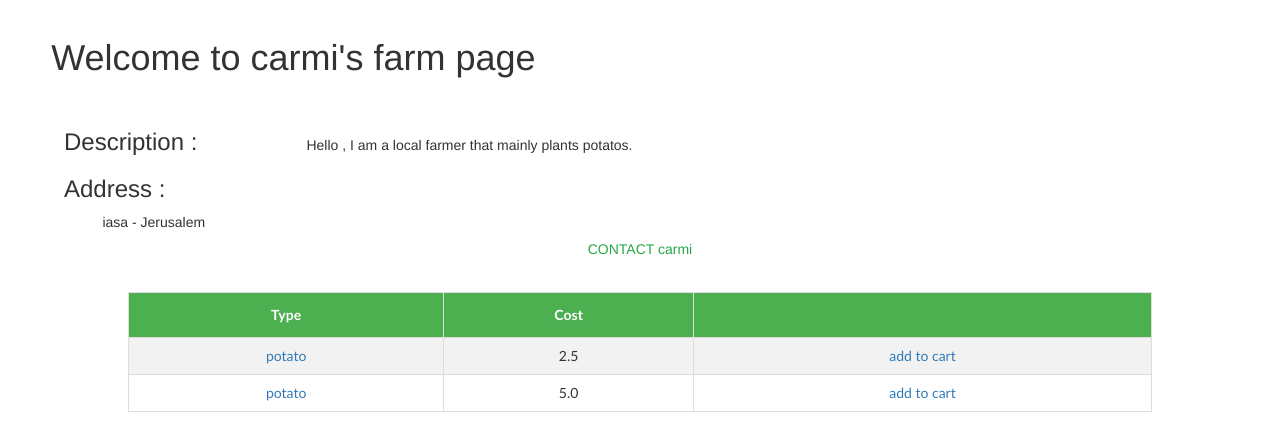
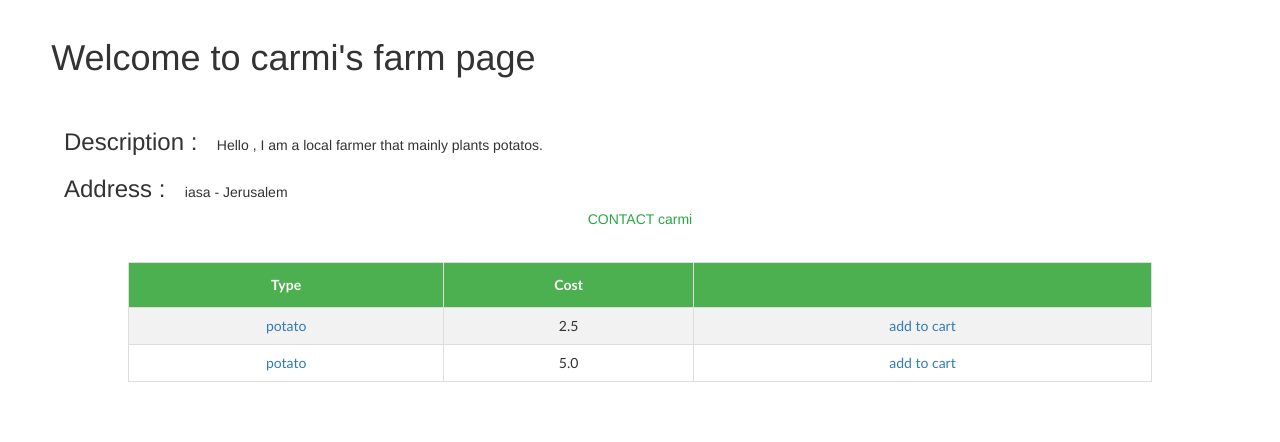
Before and after one commit to shmuel19-meet/LocalEat, a Flask app: page /farmer/carmi in a window 1280 px wide. Shown: the part 62-504 px from the top of the page. Run offline with Flask 2, Linux system fonts and the light colour scheme; some libraries are stand-ins or nearby versions; some web fonts are replaced.

Commit message:
quick fix

```diff
--- a/templates/farmer.html
+++ b/templates/farmer.html
@@ -72,10 +72,12 @@
 
   <h1 style="text-align: left;margin: 4%;">Welcome to {{farmer.Farm_name}}'s farm page </h1>
   <h3 style="text-align: left;margin-left: 5%;display: inline;">Description : <h5 style="display: inline;max-width: 100px;white-space: nowrap;
-  margin-left: 8%;
+  margin-left: 1%;
   overflow: hidden;
   text-overflow: ellipsis;">{{farmer.description}}</h5></h3>
-  <h3 style="text-align: left;margin-left: 5%;">Address : <h5 style="display: inline;max-width: 100px;white-space: nowrap;margin-left:8%;
+  <br>
+  <br>
+  <h3 style="text-align: left;margin-left: 5%;display: inline;">Address : <h5 style="display: inline;max-width: 100px;white-space: nowrap;margin-left:1%;
   overflow: hidden;
   text-overflow: ellipsis;">{{farmer.address}}</h5></h3>
 
```
